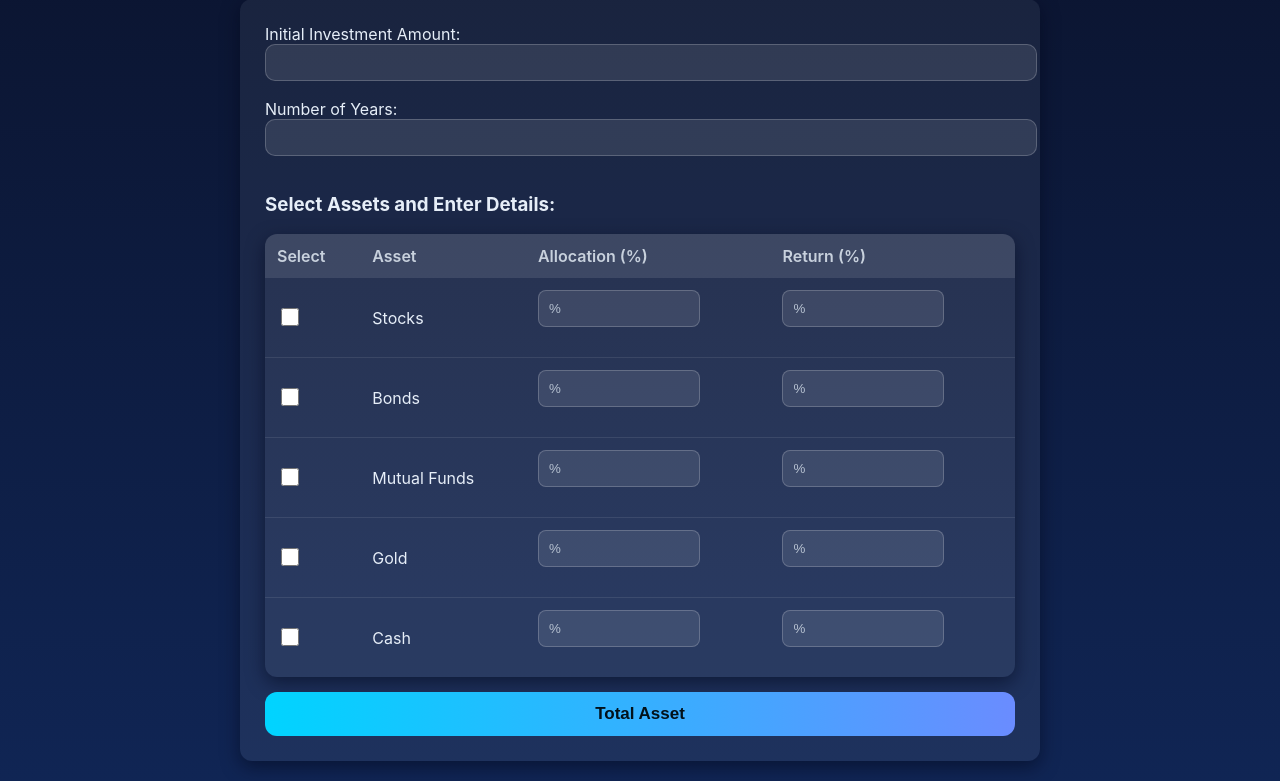
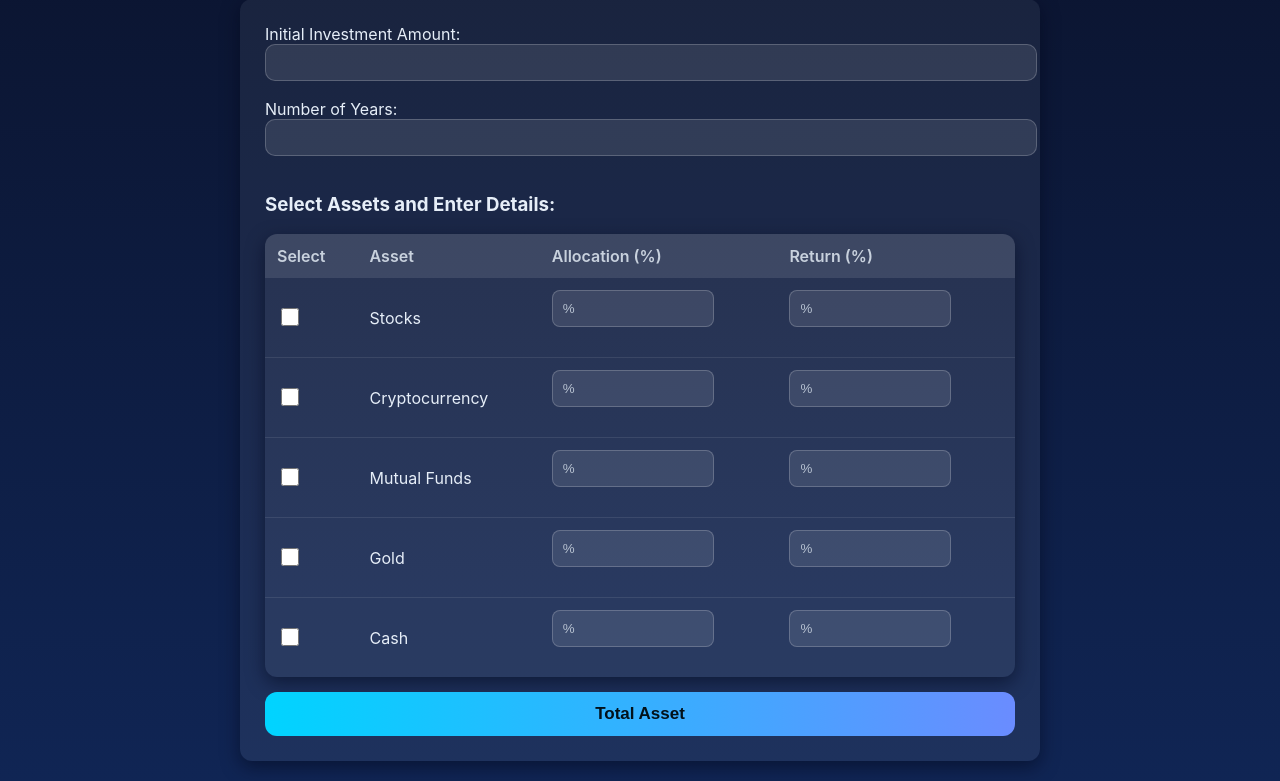
Before and after one commit to MrVardhan006/CRYPTO-PORTFOLIO-TRACKER-06, a Flask app: page /assets in a window 1280 px wide. Shown: the part 85-866 px from the top of the page. Run offline with Flask 3, Linux system fonts and the light colour scheme; the visitor is signed in with stand-in values (Sample User, id 1); parts of the project's set-up code (start-up, migrations or seed data) failed here and were passed over.

Commit message:
Update assets.html

```diff
--- a/templates/assets.html
+++ b/templates/assets.html
@@ -20,7 +20,7 @@
     </div>
 
     <div class="assets-card">
-      <form method="POST" action="/total_assets">
+      <form method="POST" action="/assets">
         <label for="initial_investment">Initial Investment Amount:</label>
         <input
           type="number"
@@ -74,21 +74,21 @@
                   <input
                     type="checkbox"
                     name="assets"
-                    value="Bonds"
-                    title="Select Bonds asset"
-                    placeholder="Select Bonds"
+                    value="Cryptocurrency"
+                    title="Select Cryptocurrency asset"
+                    placeholder="Select Cryptocurrency"
                   />
                 </td>
-                <td>Bonds</td>
+                <td>Cryptocurrency</td>
                 <td>
                   <input
                     type="number"
-                    name="allocation_Bonds"
+                    name="allocation_Cryptocurrency"
                     placeholder="%"
                   />
                 </td>
                 <td>
-                  <input type="number" name="return_Bonds" placeholder="%" />
+                  <input type="number" name="return_Cryptocurrency" placeholder="%" />
                 </td>
               </tr>
 
```
